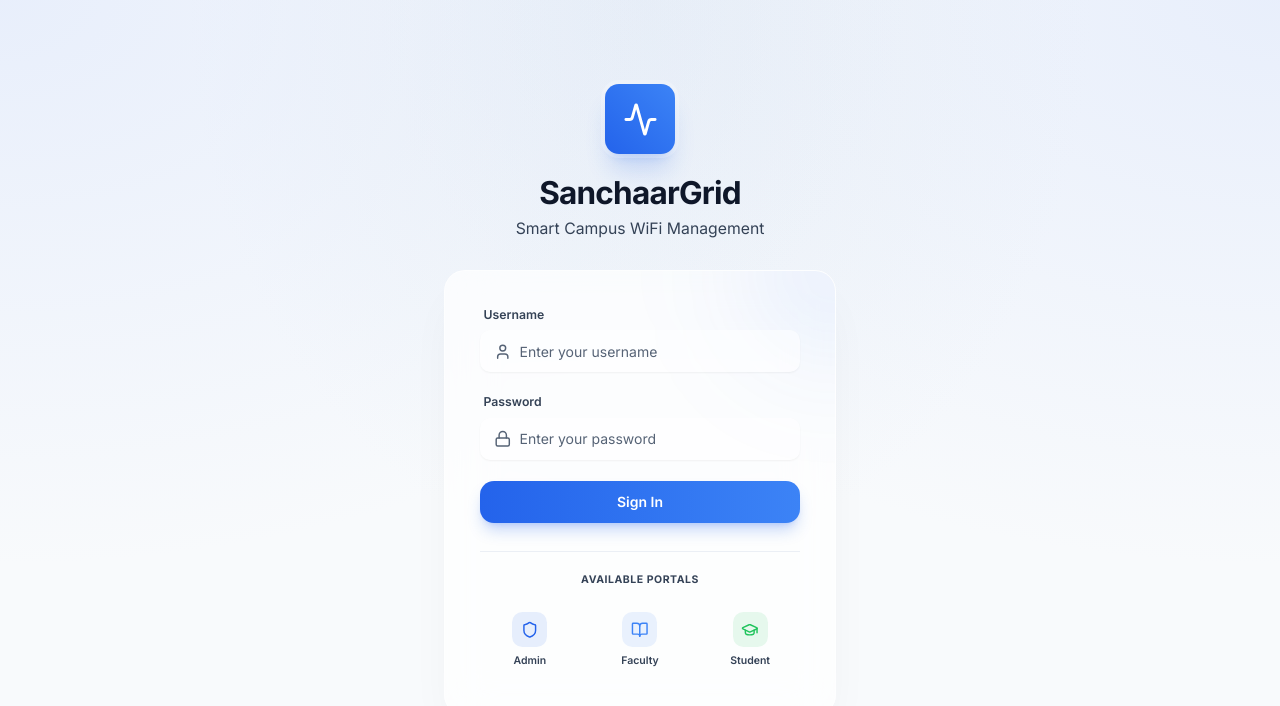
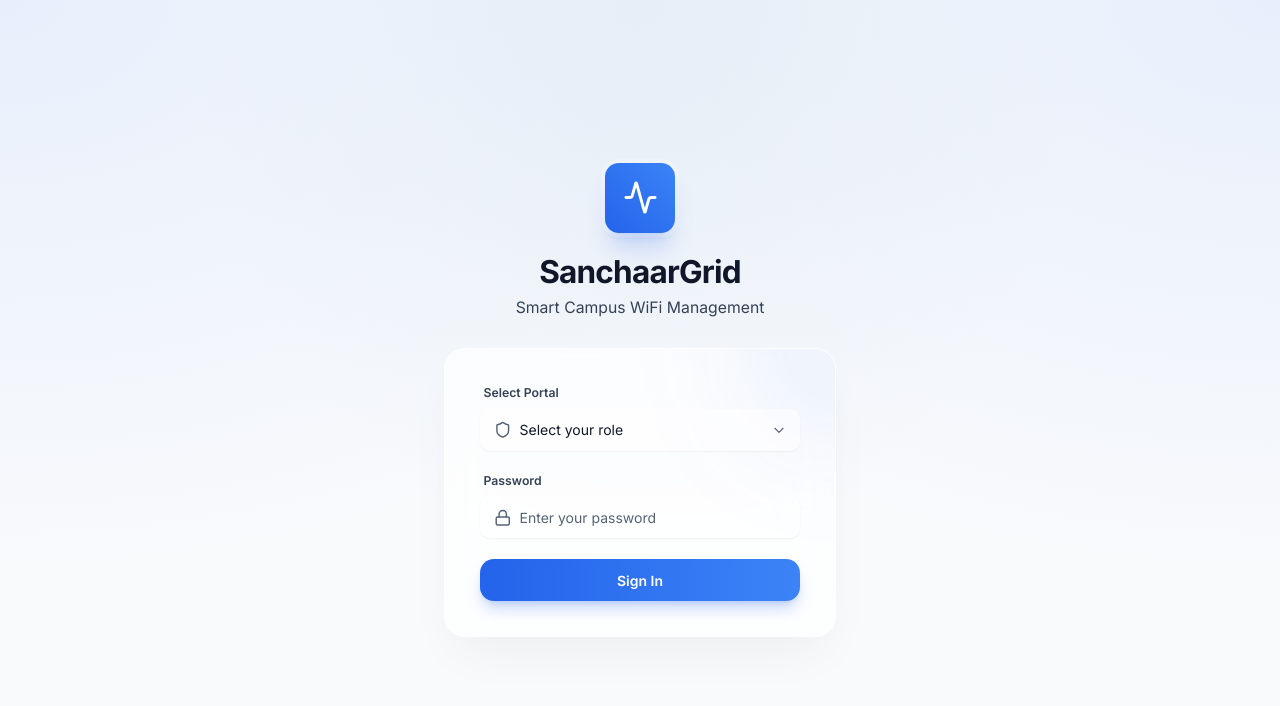
Before and after one commit to SKARAplha0407/scwms-sim, a Next.js app: page / in a window 1280 px wide. Shown: the top 706 px of the page. Built offline with nearby package versions, Linux system fonts and the light colour scheme.

Commit message:
Update login UI: Replace username input with portal dropdown and remove static icons

```diff
--- a/src/app/page.tsx
+++ b/src/app/page.tsx
@@ -58,19 +58,27 @@ export default function LoginPage() {
 
                     <form onSubmit={handleLogin} className="space-y-6 relative z-10">
                         <div className="space-y-2">
-                            <label className="block text-sm font-semibold text-text-secondary ml-1">Username</label>
+                            <label className="block text-sm font-semibold text-text-secondary ml-1">Select Portal</label>
                             <div className="relative group">
                                 <div className="absolute inset-y-0 left-0 pl-4 flex items-center pointer-events-none transition-colors group-focus-within:text-primary">
-                                    <User className="h-5 w-5 text-text-tertiary group-focus-within:text-primary transition-colors" />
+                                    <Shield className="h-5 w-5 text-text-tertiary group-focus-within:text-primary transition-colors" />
                                 </div>
-                                <input
-                                    type="text"
+                                <select
                                     required
                                     value={username}
                                     onChange={(e) => setUsername(e.target.value)}
-                                    className="input-modern pl-11 h-12 bg-surface/50 focus:bg-surface border-transparent focus:border-primary/30 shadow-sm"
-                                    placeholder="Enter your username"
-                                />
+                                    className="input-modern pl-11 h-12 bg-surface/50 focus:bg-surface border-transparent focus:border-primary/30 shadow-sm appearance-none w-full cursor-pointer"
+                                >
+                                    <option value="" disabled>Select your role</option>
+                                    <option value="admin">Admin Portal</option>
+                                    <option value="faculty">Faculty Portal</option>
+                                    <option value="student">Student Portal</option>
+                                </select>
+                                <div className="absolute inset-y-0 right-0 pr-4 flex items-center pointer-events-none">
+                                    <svg className="h-4 w-4 text-text-tertiary" fill="none" stroke="currentColor" viewBox="0 0 24 24">
+                                        <path strokeLinecap="round" strokeLinejoin="round" strokeWidth="2" d="M19 9l-7 7-7-7" />
+                                    </svg>
+                                </div>
                             </div>
                         </div>
 
@@ -110,30 +118,6 @@ export default function LoginPage() {
                             )}
                         </button>
                     </form>
-
-                    <div className="mt-8 pt-6 border-t border-divider">
-                        <p className="text-center text-xs font-bold text-text-secondary uppercase tracking-wider mb-4">Available Portals</p>
-                        <div className="grid grid-cols-3 gap-3">
-                            <div className="flex flex-col items-center gap-2 p-3 rounded-xl hover:bg-surface-hover transition-all cursor-help group border border-transparent hover:border-border">
-                                <div className="p-2.5 rounded-lg bg-primary/10 text-primary group-hover:bg-primary group-hover:text-white transition-colors duration-200">
-                                    <Shield className="w-5 h-5" />
-                                </div>
-                                <span className="text-xs font-semibold text-text-secondary group-hover:text-text-primary">Admin</span>
-                            </div>
-                            <div className="flex flex-col items-center gap-2 p-3 rounded-xl hover:bg-surface-hover transition-all cursor-help group border border-transparent hover:border-border">
-                                <div className="p-2.5 rounded-lg bg-info/10 text-info group-hover:bg-info group-hover:text-white transition-colors duration-200">
-                                    <BookOpen className="w-5 h-5" />
-                                </div>
-                                <span className="text-xs font-semibold text-text-secondary group-hover:text-text-primary">Faculty</span>
-                            </div>
-                            <div className="flex flex-col items-center gap-2 p-3 rounded-xl hover:bg-surface-hover transition-all cursor-help group border border-transparent hover:border-border">
-                                <div className="p-2.5 rounded-lg bg-success/10 text-success group-hover:bg-success group-hover:text-white transition-colors duration-200">
-                                    <GraduationCap className="w-5 h-5" />
-                                </div>
-                                <span className="text-xs font-semibold text-text-secondary group-hover:text-text-primary">Student</span>
-                            </div>
-                        </div>
-                    </div>
                 </div>
             </div>
         </div>
```
